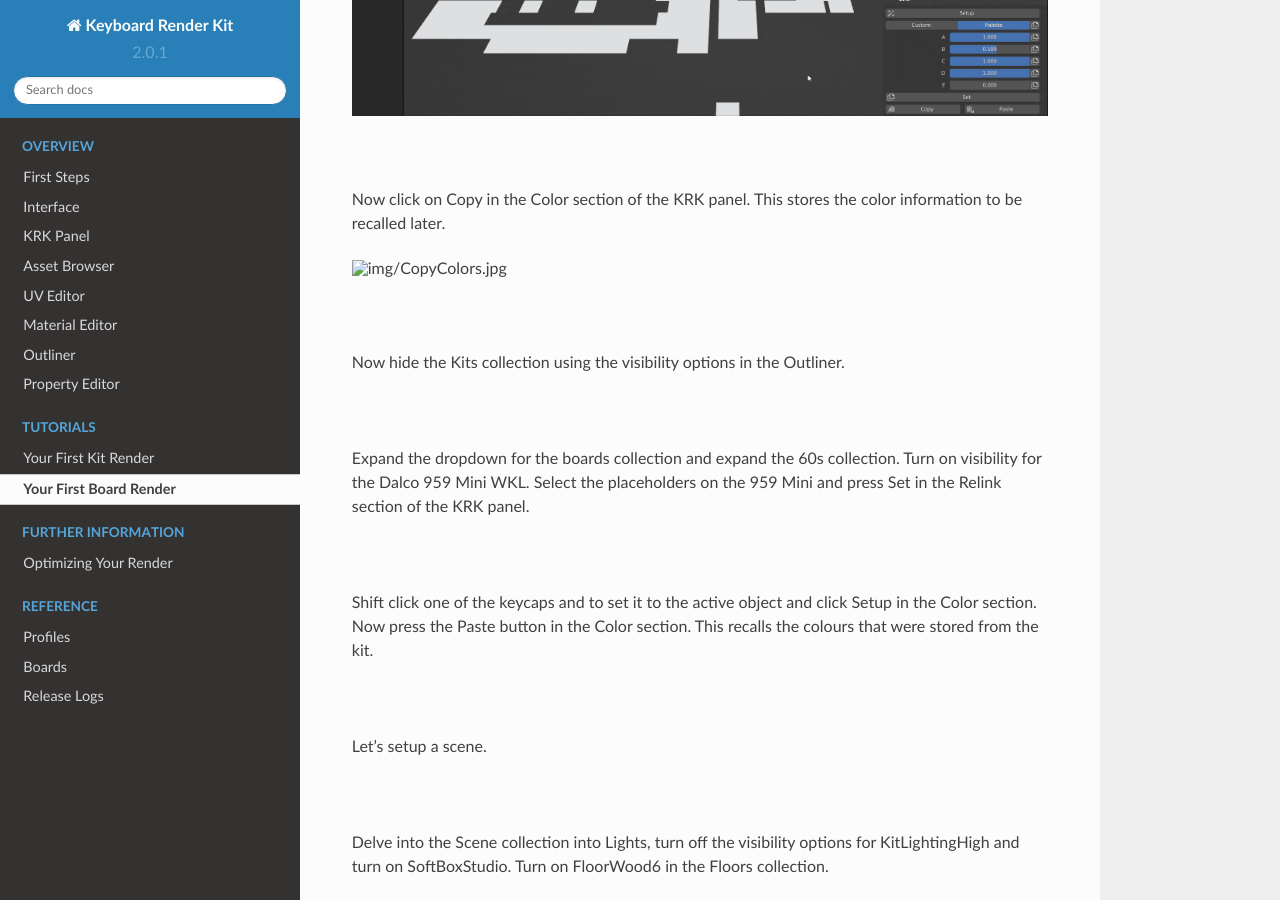
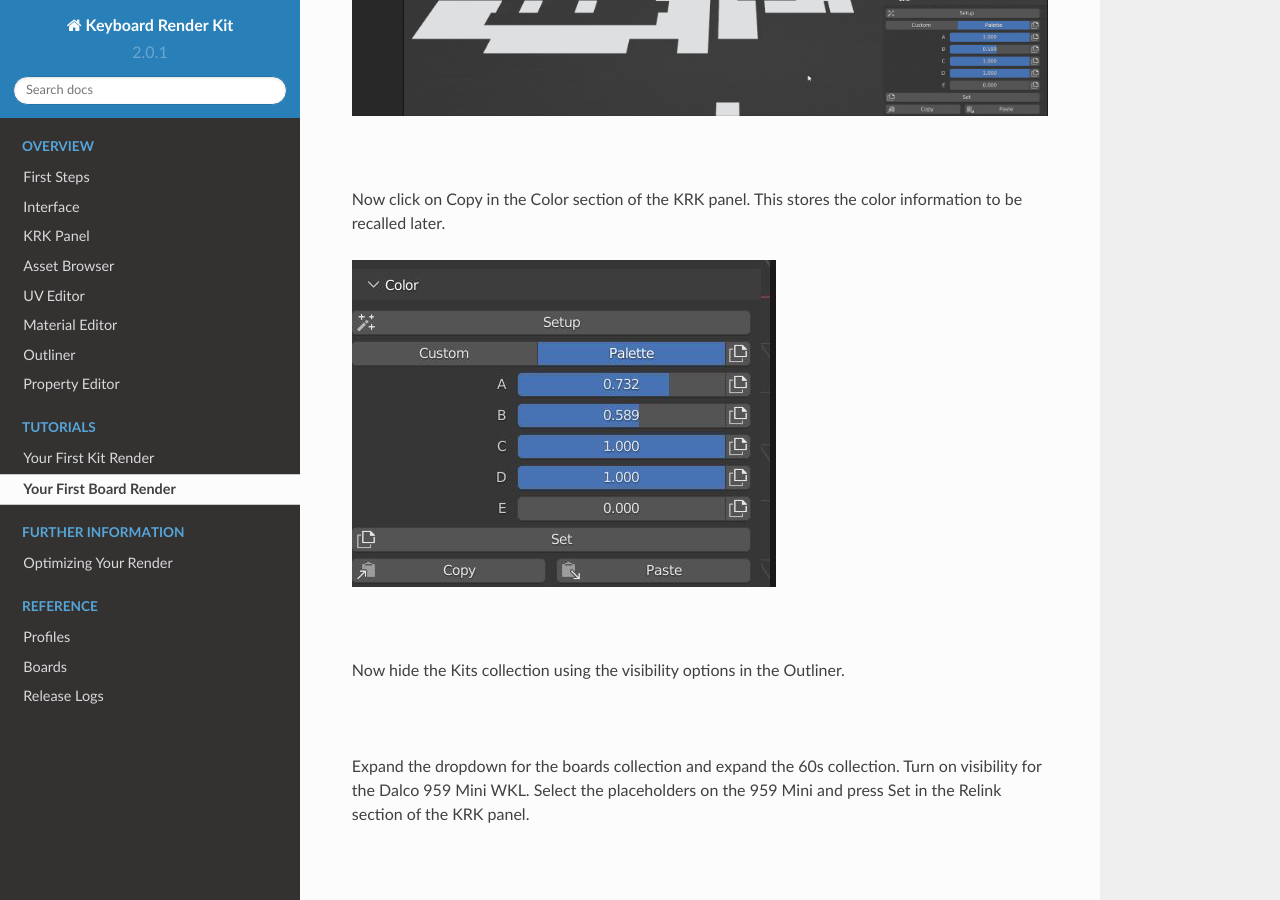
Before and after one commit to imperfectlink/KeyboardRenderKit, a Sphinx documentation site: the page built from docs/source/workflow2.rst, in a window 1280 px wide and 900 px high, scrolled down 594 px. Built offline with Sphinx 7.4.7 and the Read the Docs theme 2.0.0, drawn with Linux system fonts in a browser that asks for light colours.

Commit message:
Update workflow2.rst

```diff
--- a/docs/source/workflow2.rst
+++ b/docs/source/workflow2.rst
@@ -13,7 +13,7 @@ Drag the Capsmat from the asset browser onto one of the keycaps. Shift click the
 
 Now click on Copy in the Color section of the KRK panel. This stores the color information to be recalled later.
 
-.. image:: img/CopyColors.jpg
+.. image:: img/CopyColors.JPG
 
 |
 
```
